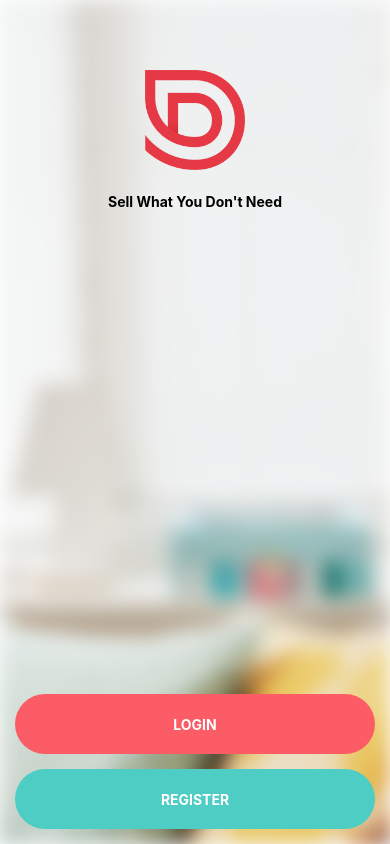
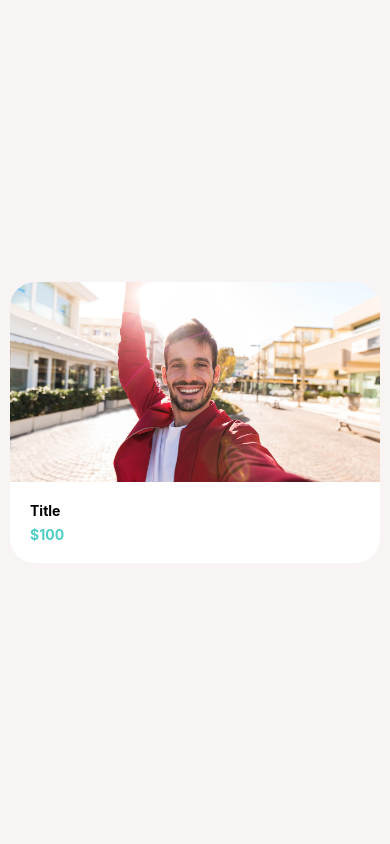
Before and after one commit to melihio/DoneWithIt, a React Native app: screen / in a window 390 px wide. Built offline with nearby package versions, Linux system fonts and the light colour scheme.

Commit message:
Create Card component

```diff
--- a/App.js
+++ b/App.js
@@ -1,5 +1,24 @@
+import { View } from "react-native";
+import AppCard from "./app/components/Card";
 import WelcomeScreen from "./app/screens/WelcomeScreen";
 
 export default function App() {
-  return <WelcomeScreen />;
+  // return <WelcomeScreen />;
+  return (
+    <View
+      style={{
+        flex: 1,
+        padding: 10,
+        backgroundColor: "#f8f4f4",
+        justifyContent: "center",
+        alignItems: "center",
+      }}
+    >
+      <AppCard
+        title="Title"
+        subTitle="$100"
+        image={require("./app/assets/jacket.jpg")}
+      />
+    </View>
+  );
 }
--- a/app/components/AppText/AppText.js
+++ b/app/components/AppText/AppText.js
@@ -2,9 +2,8 @@
 import { Text } from "react-native";
 import styles from "./styles";
 
-function AppText(props) {
-  const style = { color: props.color };
-  return <Text style={[styles.text, style]}>{props.children}</Text>;
+function AppText({ children, style }) {
+  return <Text style={[styles.text, style]}>{children}</Text>;
 }
 
 export default AppText;
--- a/app/components/Button/Button.js
+++ b/app/components/Button/AppButton.js
@@ -13,7 +13,7 @@
 
   return (
     <View style={[styles.button, custom.style]}>
-      <AppText color="#fff">{props.text}</AppText>
+      <AppText style={{ color: "#fff" }}>{props.text}</AppText>
     </View>
   );
 }
--- a/app/components/Button/index.js
+++ b/app/components/Button/index.js
@@ -1,3 +1,3 @@
-import AppButton from "./Button";
+import AppButton from "./AppButton";
 
 export default AppButton;
--- /dev/null
+++ b/app/components/Card/AppCard.js
@@ -0,0 +1,17 @@
+import { Image, View } from "react-native";
+import styles from "./styles";
+import AppText from "../AppText";
+
+function AppCard({ image, title, subTitle }) {
+  return (
+    <View style={styles.card}>
+      <Image style={styles.imageStyle} source={image} />
+      <View style={styles.detailsContainer}>
+        <AppText style={styles.title}>{title}</AppText>
+        <AppText style={styles.subTitle}>{subTitle}</AppText>
+      </View>
+    </View>
+  );
+}
+
+export default AppCard;
--- /dev/null
+++ b/app/components/Card/index.js
@@ -0,0 +1,3 @@
+import AppCard from "./AppCard";
+
+export default AppCard;
--- /dev/null
+++ b/app/components/Card/styles.js
@@ -0,0 +1,27 @@
+import { StyleSheet } from "react-native";
+import colors from "../../config/colors";
+
+const styles = StyleSheet.create({
+  card: {
+    width: "100%",
+    borderRadius: 25,
+    backgroundColor: colors.white,
+    overflow: "hidden",
+  },
+  imageStyle: {
+    width: "100%",
+    height: 200,
+  },
+  detailsContainer: {
+    padding: 20,
+  },
+  title: {
+    marginBottom: 7,
+  },
+  subTitle: {
+    color: colors.secondary,
+    fontWeight: "bold",
+  },
+});
+
+export default styles;
--- a/app/config/colors.js
+++ b/app/config/colors.js
@@ -2,5 +2,5 @@
   primary: "#fc5c65",
   secondary: "#4ecdc4",
   black: "#000",
-  white: "#bbb",
+  white: "#fff",
 };
--- a/app/screens/WelcomeScreen.js
+++ b/app/screens/WelcomeScreen.js
@@ -48,11 +48,6 @@
     alignItems: "center",
     position: "absolute",
   },
-  registerButton: {
-    width: "100%",
-    height: 70,
-    backgroundColor: "#4ecdc4",
-  },
 });
 
 export default WelcomeScreen;
```
Also changed, not shown: app/assets/jacket.jpg (added).
